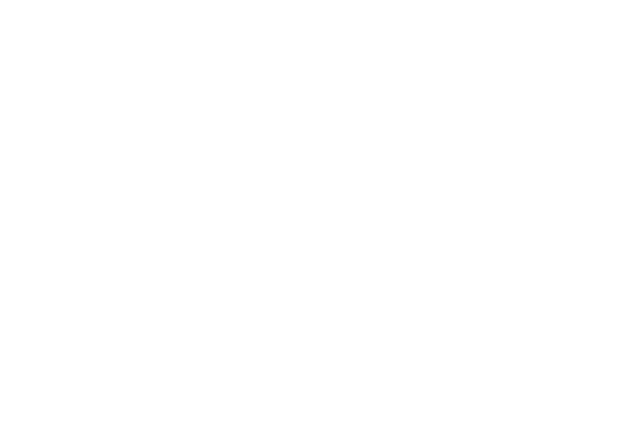
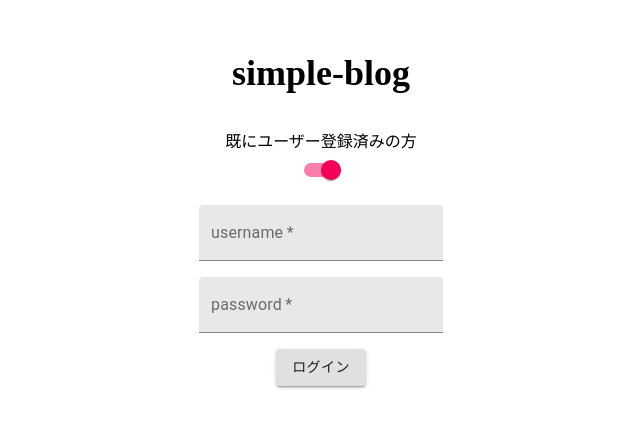
Before and after one commit to mayone-du/simple-blog-frontend, a Next.js app: page / in a window 1280 px wide. Shown: the part 107-534 px from the top of the page, without its empty margins (319-959 px from the left). Built offline with nearby package versions, Linux system fonts and the light colour scheme.

Commit message:
create form-ui

```diff
--- a/src/components/Layout.tsx
+++ b/src/components/Layout.tsx
@@ -1,11 +1,9 @@
-const Layout: React.FC = () => {
+const Layout: React.FC = ({ children }) => {
   return (
     <>
-      <div>
-
-      </div>
+      <div className="container mx-auto">{ children }</div>
     </>
-  )
-}
+  );
+};
 
 export { Layout };
--- a/src/pages/index.tsx
+++ b/src/pages/index.tsx
@@ -1,12 +1,45 @@
-
-
+import { Layout } from "../components/Layout";
+import { TextField, Button, Switch } from "@material-ui/core";
+import { useState } from "react";
 
 const Home: React.FC = () => {
+  const [isLogin, setIsLogin] = useState(true);
+
   return (
     <>
+      <Layout>
+        <h1 className="text-center mt-40 text-4xl font-bold">simple-blog</h1>
 
+        <div className="text-center mt-10">
+          <div className="my-4">
+            <p>{isLogin ? "既にユーザー登録済みの方" : "新規登録の方"}</p>
+            <Switch
+              onClick={() => {
+                setIsLogin(!isLogin);
+              }}
+              checked={isLogin ? true : false}
+            />
+          </div>
+          <div className="my-4">
+            <TextField type="text" label="username" variant="filled" required />
+          </div>
+          <div className="my-4">
+            <TextField
+              type="password"
+              label="password"
+              variant="filled"
+              required
+            />
+          </div>
+          <div>
+            <Button variant="contained">
+              {isLogin ? "ログイン" : "新規登録"}
+            </Button>
+          </div>
+        </div>
+      </Layout>
     </>
-  )
-}
+  );
+};
 
 export default Home;
--- /dev/null
+++ b/src/pages/posts/index.tsx
@@ -0,0 +1,9 @@
+const Posts: React.VFC = () => {
+  return (
+    <>
+      <h1>ブログ投稿一覧</h1>
+    </>
+  )
+}
+
+export default Posts;
```
